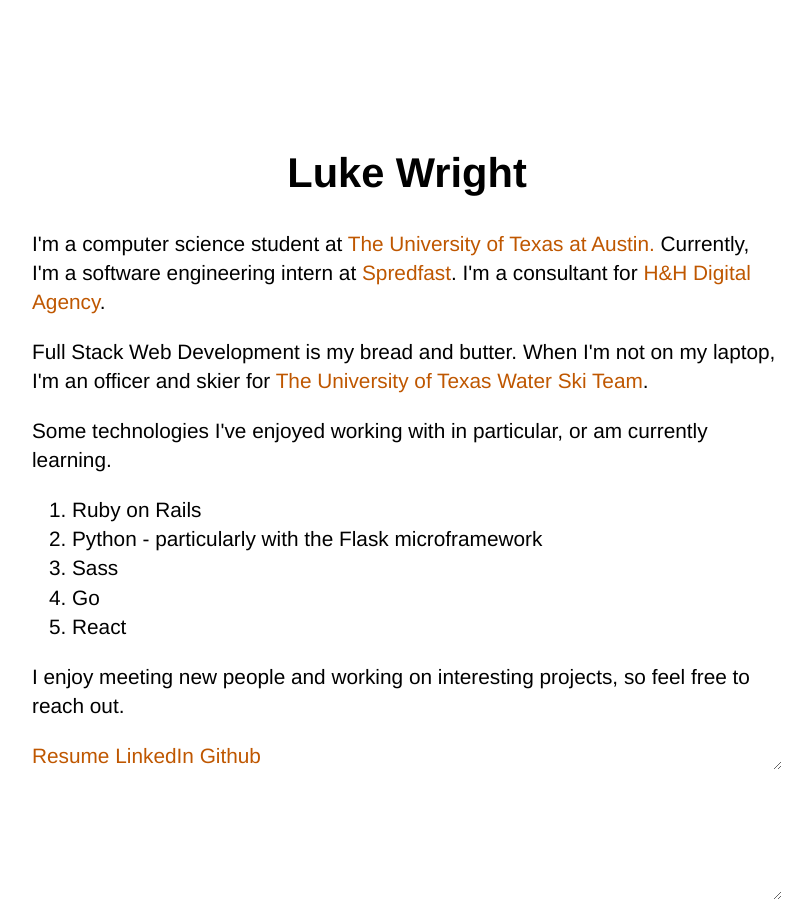
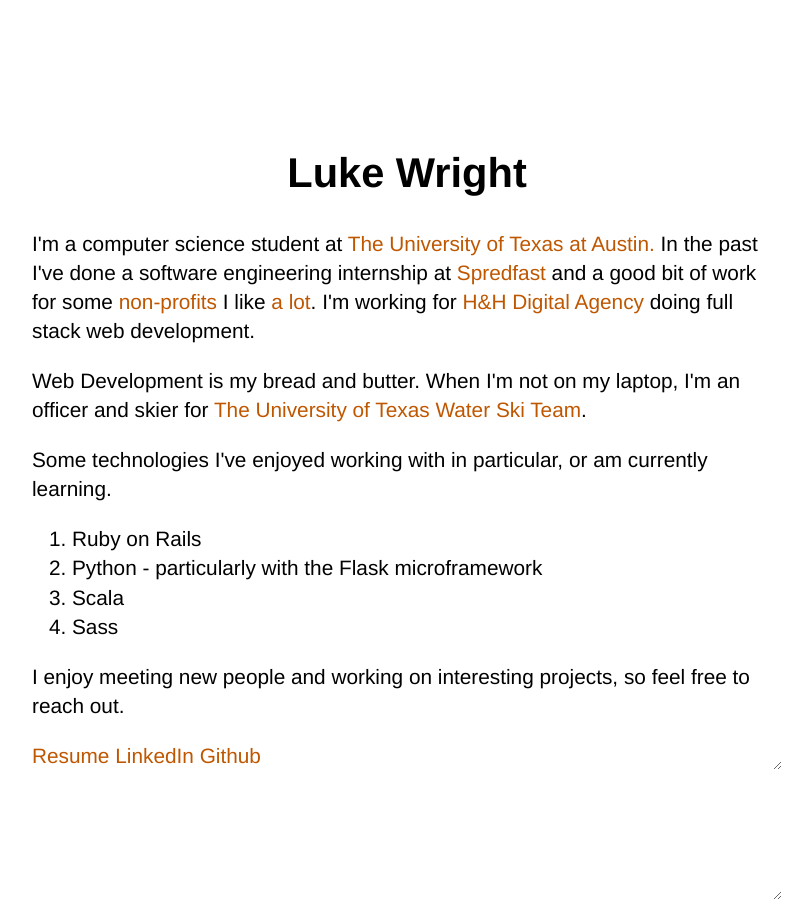
Before and after one commit to simplyluke/simplyluke.github.io, a Jekyll site: the page built from index.html, in a window 1280 px wide. Shown: the whole page, without its empty margins (233-1045 px from the left). Built offline with Jekyll 4.4.1, drawn with Linux system fonts in a browser that asks for light colours; Markdown is read by kramdown in place of the engine named in the settings.

Commit message:
minor updates

```diff
--- a/index.html
+++ b/index.html
@@ -7,18 +7,17 @@ title: Luke Wright
 
     <h1>Luke Wright</h1>
     <p>
-      I'm a computer science student at <a href="http://www.utexas.edu/" target="_blank">The University of Texas at Austin.</a> Currently, I'm a software engineering intern at <a href="https://spredfast.com/" target="_blank">Spredfast</a>. I'm a consultant for <a href="http://hnhdigitalagency.com/" target="_blank">H&H Digital Agency</a>.
+    I'm a computer science student at <a href="http://www.utexas.edu/" target="_blank">The University of Texas at Austin.</a> In the past I've done a software engineering internship at <a href="https://spredfast.com/" target="_blank">Spredfast</a> and a good bit of work for some <a href="https://rainforestpartnership.org/" target="_blank">non-profits</a> I like <a href="http://balloonchallenge.org/" target="_blank">a lot</a>. I'm working for <a href="http://hnhdigitalagency.com/" target="_blank">H&H Digital Agency</a> doing full stack web development.
     </p>
-    <p>Full Stack Web Development is my bread and butter. When I'm not on my laptop, I'm an officer and skier for <a href="http://texaswaterski.org/">The University of Texas Water Ski Team</a>.</p>
+    <p>Web Development is my bread and butter. When I'm not on my laptop, I'm an officer and skier for <a href="http://texaswaterski.org/">The University of Texas Water Ski Team</a>.</p>
     <p>
       Some technologies I've enjoyed working with in particular, or am currently learning.
     </p>
     <ul>
       <li>Ruby on Rails</li>
       <li>Python - particularly with the Flask microframework</li>
+      <li>Scala</li>
       <li>Sass</li>
-      <li>Go</li>
-      <li>React</li>
     </ul>
     <p>
       I enjoy meeting new people and working on interesting projects, so feel free to reach out.
```
